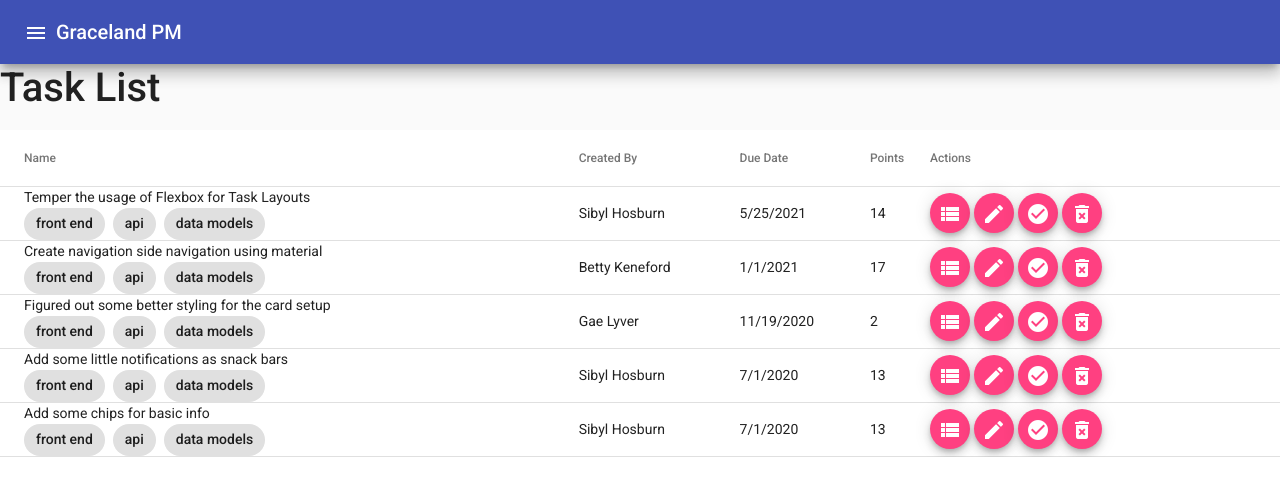
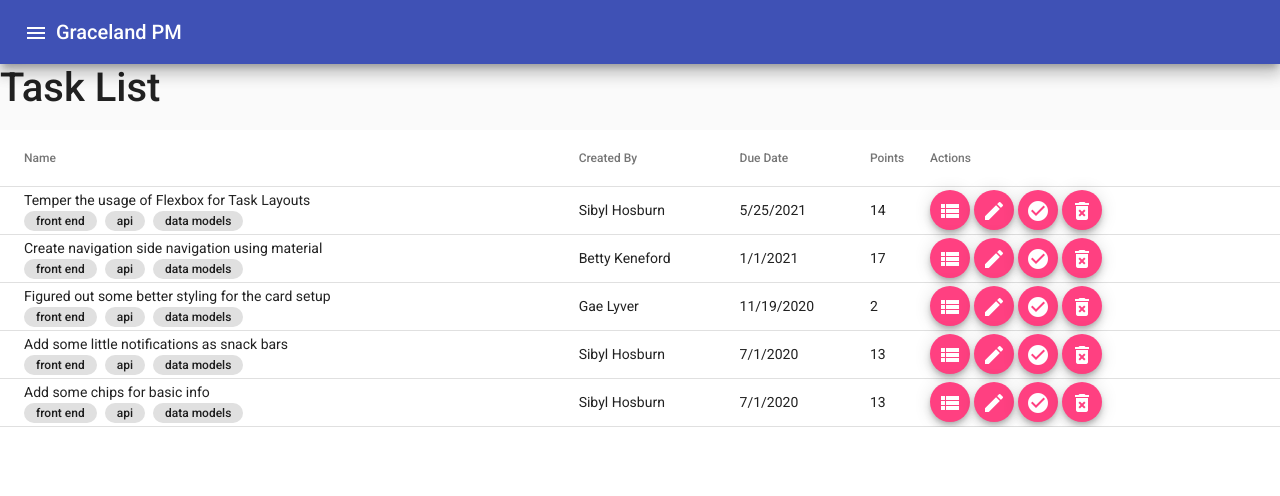
Before and after one commit to walkersoft/graceland-angular, an Angular app: page / in a window 1280 px wide. Shown: the top 496 px of the page. Built offline with nearby package versions, Linux system fonts and the light colour scheme.

Commit message:
moved some css to the right file

```diff
--- a/src/app/app.component.scss
+++ b/src/app/app.component.scss
@@ -3,8 +3,3 @@ mat-drawer {
   min-width: 300px;
   max-width: 300px;
 }
-
-.small-chip {
-  min-height: 20px !important;
-  font-size: 12px;
-}
--- a/src/app/tasks/task-list.component.scss
+++ b/src/app/tasks/task-list.component.scss
@@ -0,0 +1,4 @@
+.small-chip {
+  min-height: 20px !important;
+  font-size: 12px;
+}
```
